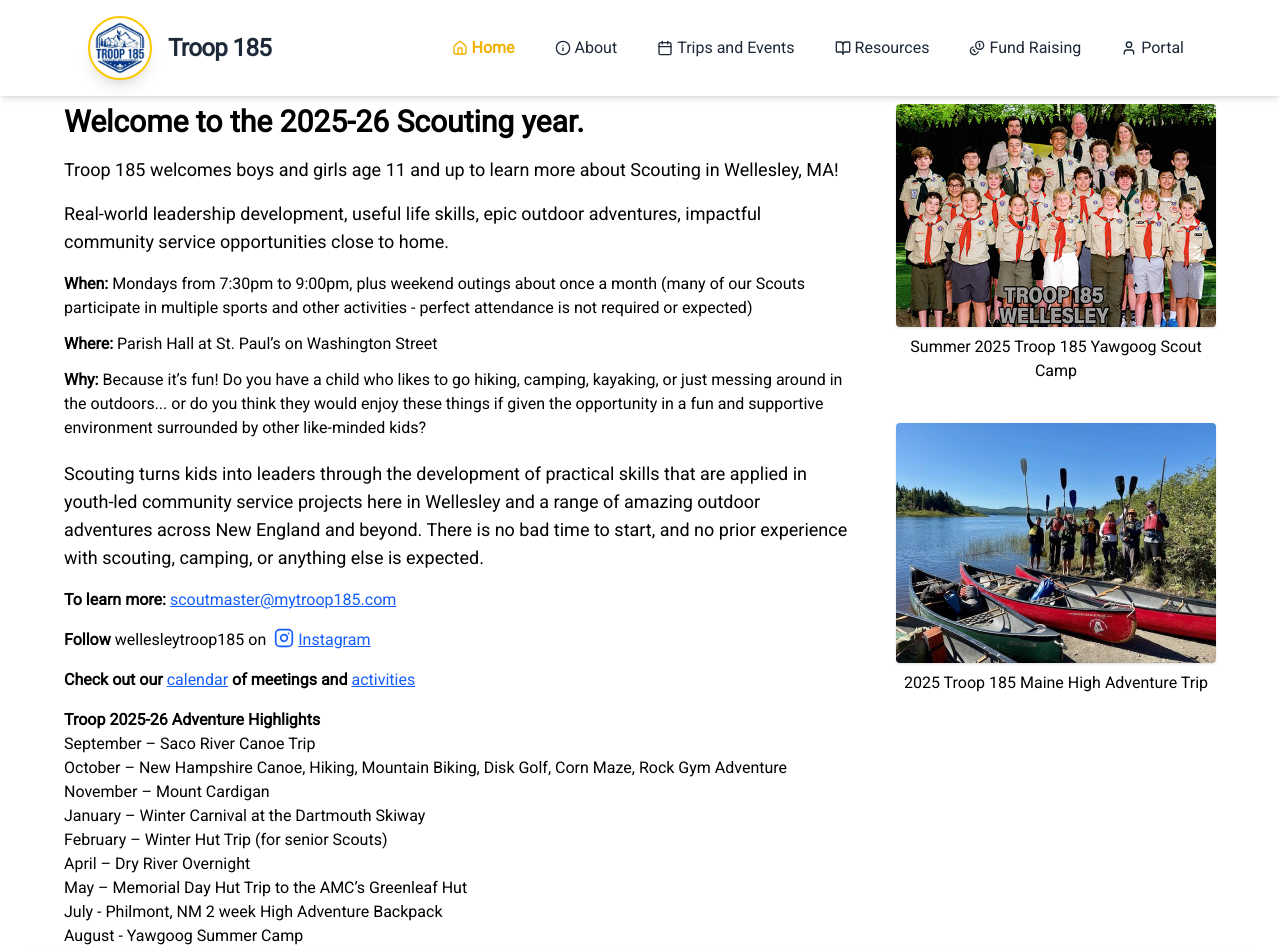
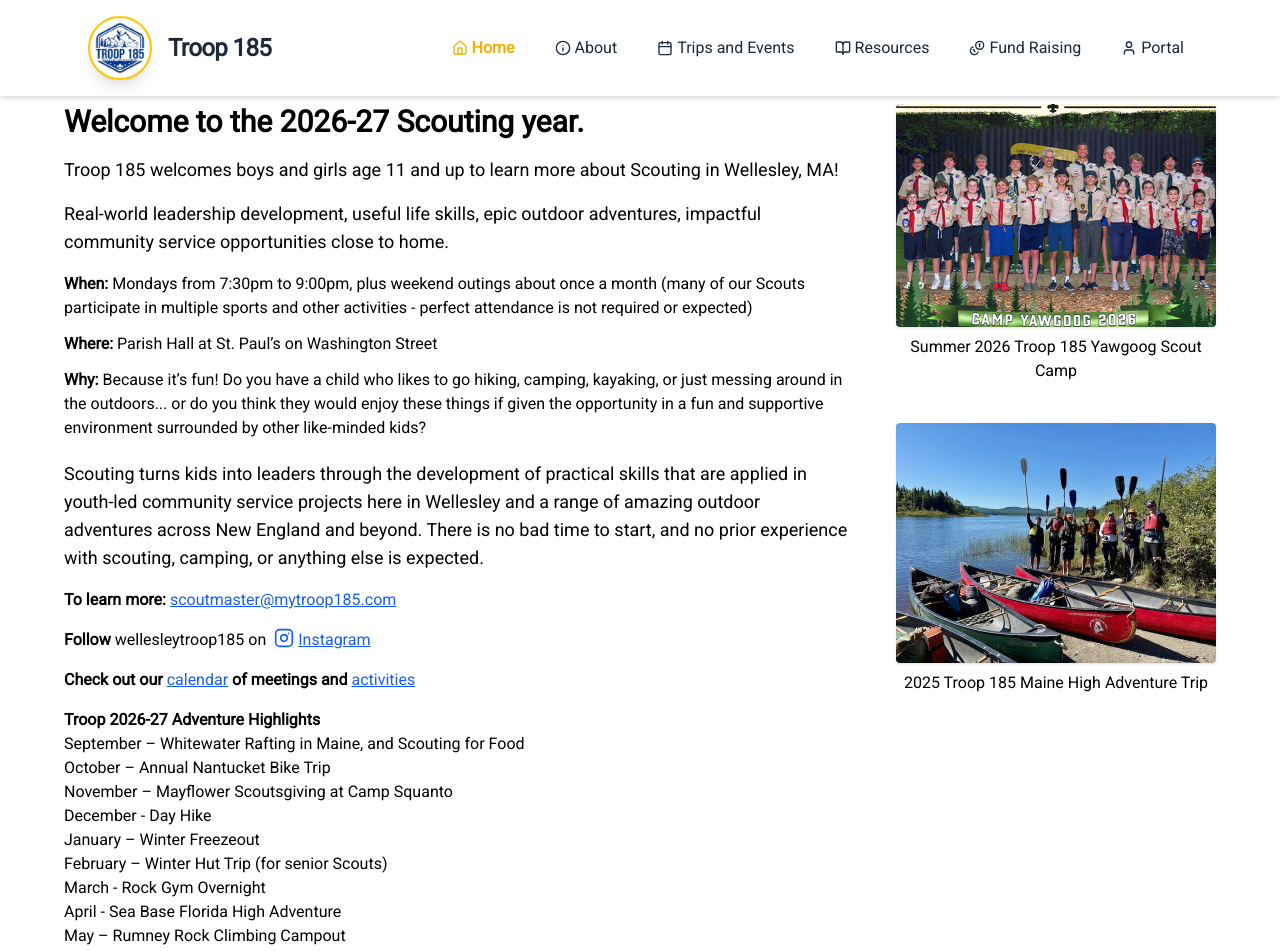
Before and after one commit to B00M3000/Troop-185, a SvelteKit app: page / in a window 1280 px wide. Shown: the top 951 px of the page. Built offline with nearby package versions, Linux system fonts and the light colour scheme.

Commit message:
Update for Fall 2026

```diff
--- a/src/routes/(public)/+page.svelte
+++ b/src/routes/(public)/+page.svelte
@@ -6,7 +6,7 @@
   <div class="flex flex-col lg:flex-row m-2 gap-12 max-w-6xl w-full">
     <!-- Main Content -->
     <div class="flex-1 min-w-0">
-      <h1 class="font-bold text-3xl mb-4">Welcome to the 2025-26 Scouting year.</h1>
+      <h1 class="font-bold text-3xl mb-4">Welcome to the 2026-27 Scouting year.</h1>
       <p class="mb-4 text-lg">Troop 185 welcomes boys and girls age 11 and up to learn more about Scouting in Wellesley, MA!</p>
       <p class="mb-4 text-lg">Real-world leadership development, useful life skills, epic outdoor adventures, impactful community service opportunities close to home.</p>
       <div class="mb-4 flex flex-col gap-2">
@@ -25,15 +25,17 @@
         <span class="font-semibold">Check out our</span> <a href="/resources/calendar" class="text-blue-600 underline">calendar</a> <span class="font-semibold">of meetings and</span> <a href="/trips-events" class="text-blue-600 underline">activities</a>
       </div>
       <div>
-        <p class="font-semibold">Troop 2025-26 Adventure Highlights</p>
-        <p>September – Saco River Canoe Trip</p>
-        <p>October – New Hampshire Canoe, Hiking, Mountain Biking, Disk Golf, Corn Maze, Rock Gym Adventure</p>
-        <p>November – Mount Cardigan</p>
-        <p>January – Winter Carnival at the Dartmouth Skiway</p>
+        <p class="font-semibold">Troop 2026-27 Adventure Highlights</p>
+        <p>September – Whitewater Rafting in Maine, and Scouting for Food</p>
+        <p>October – Annual Nantucket Bike Trip</p>
+        <p>November – Mayflower Scoutsgiving at Camp Squanto</p>
+        <p>December - Day Hike</p>
+        <p>January – Winter Freezeout</p>
         <p>February – Winter Hut Trip (for senior Scouts)</p>
-        <p>April – Dry River Overnight</p>
-        <p>May – Memorial Day Hut Trip to the AMC’s Greenleaf Hut</p>
-        <p>July - Philmont, NM 2 week High Adventure Backpack</p>
+        <p>March - Rock Gym Overnight</p>
+        <p>April - Sea Base Florida High Adventure</p>
+        <p>May – Rumney Rock Climbing Campout</p>
+        <p>May – Memorial Day Hut Trip to the AMC’s Lonesome Lake Hut</p>
         <p>August - Yawgoog Summer Camp</p>
       </div>
 
@@ -41,8 +43,8 @@
     <!-- Images -->
     <div class="flex flex-col gap-8 items-center lg:max-w-xs w-full">
       <div class="flex flex-col items-center mb-2">
-        <img src="/images/2025-yawgoog-troop-185.png" alt="Summer 2025 Troop 185 Yawgoog Scout Camp" class="rounded shadow mb-2 w-full object-cover" />
-        <span class="text-center text-base font-medium">Summer 2025 Troop 185 Yawgoog Scout Camp</span>
+        <img src="/images/2026-yawgoog-troop-185.png" alt="Summer 2026 Troop 185 Yawgoog Scout Camp" class="rounded shadow mb-2 w-full object-cover" />
+        <span class="text-center text-base font-medium">Summer 2026 Troop 185 Yawgoog Scout Camp</span>
       </div>
       <div class="flex flex-col items-center">
         <img src="/images/2025-maine-ha.jpg" alt="2025 Troop 185 Maine High Adventure Trip" class="rounded shadow mb-2 w-full object-cover" />
--- a/src/routes/(public)/resources/eagle-nest/+page.svelte
+++ b/src/routes/(public)/resources/eagle-nest/+page.svelte
@@ -214,6 +214,8 @@
       <li class="pl-2">10/08/25 Zhou, Thomas</li>
       <li class="pl-2">11/19/25 Peng, Jeffrey</li>
       <li class="pl-2">11/20/25 Healey, Cotter</li>
+      <li class="pl-2">06/29/26 Bonnette, Alex</li>
+      <li class="pl-2">08/26/26 Grosso, Andrew</li>
     </ol>
   </div>
 </div>
```
Also changed, not shown: static/images/2026-yawgoog-troop-185.png (added).
